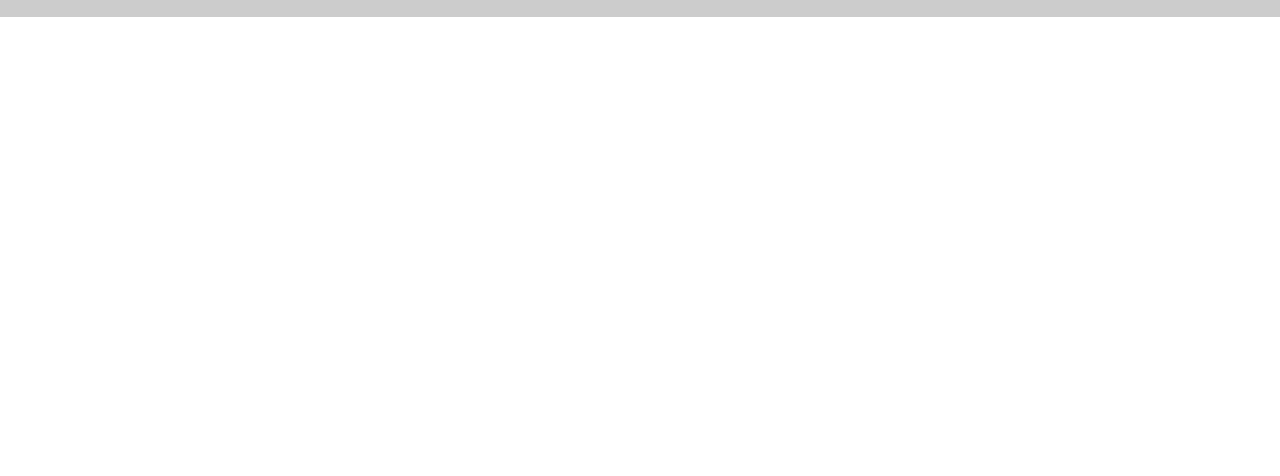
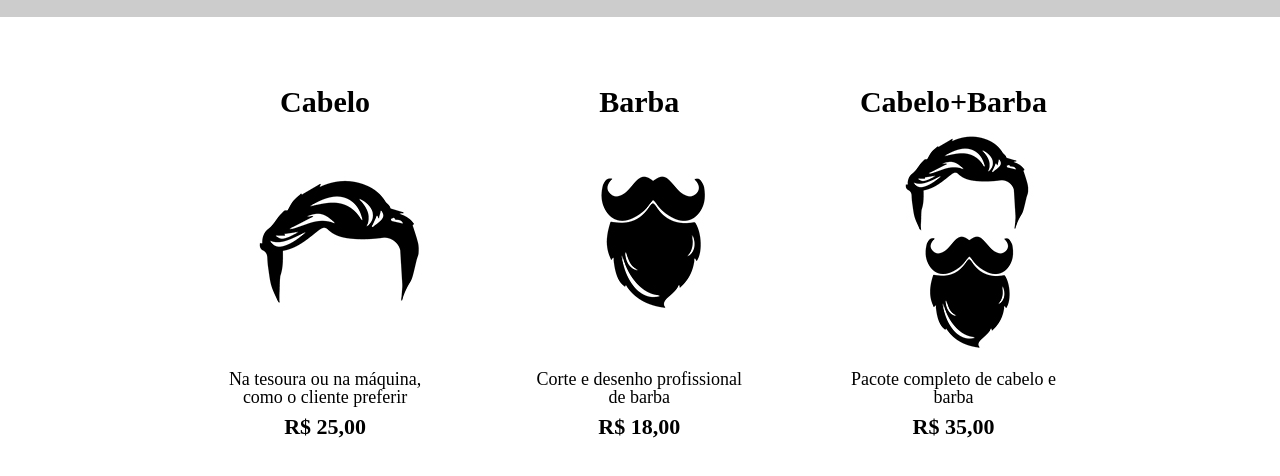
Before and after one commit to Gabrielgaia99/barbearia_alura, a plain HTML site: page produtos.html in a window 1280 px wide. Shown: the part 276-752 px from the top of the page. Drawn offline with Linux system fonts and the light colour scheme.

Commit message:
cursopart2

```diff
--- a/produtos.css
+++ b/produtos.css
@@ -32,3 +32,34 @@ nav {
 
 
 }
+.produtos li {
+    display: inline-block; /* deixar um do lado do outro */
+    text-align: center;
+    width: 30%; /* Largura */
+    vertical-align: top;
+    margin: 0 1.5%; /* Espaçamento externo */
+    padding: 20px 30px;
+    box-sizing: border-box;
+
+}
+
+.produtos {
+    width: 940px;
+    margin: 0 auto;
+    padding: 50px 0; /* Espaçamento interno */
+}
+
+.produtos h2 {
+    font-size: 30px;
+    font-weight: bold; /* negrito */
+}
+
+.produto-preco {
+    font-size: 22px;
+    font-weight: bold;
+    margin-top: 10px;
+}
+
+.produto-descricao {
+    font-size: 18px;
+}
--- a/produtos.html
+++ b/produtos.html
@@ -20,7 +20,7 @@
                         <ul >
                             <li><a href="index.html">Home</a></li>
                             <li><a href="produtos.html">Produtos</a></li>
-                            <li><a href="http://google.com.br">Contato</a></li>
+                            <li><a href=" ">Contato</a></li>
 
 
                         </ul>
@@ -34,6 +34,42 @@
         </header>
         <!--id #NOME, CLASS .NOME-->
 
+        <main>
+            <ul class="produtos">
+                    <li>
+                        <h2>Cabelo</h2>
+                        <img src="imgprodutos/cabelo.jpg" alt="cabelo.jpg">
+                        <p class="produto-descricao">Na tesoura ou na máquina, como o cliente preferir</p>
+                        <p class="produto-preco">R$ 25,00</p>
+
+                    </li>
+                    <li>
+                        <h2>Barba</h2>
+                        <img src="imgprodutos/barba.jpg" alt="barba.jpg">
+                        <p class="produto-descricao">Corte e desenho profissional de barba</p>
+                        <p class="produto-preco">R$ 18,00</p>
+
+                    </li>
+                    <li>
+                        <h2>Cabelo+Barba</h2>
+                        <img src="imgprodutos/cabelo+barba.jpg" alt="cabelo+barba.jpg">
+                        <p class="produto-descricao">Pacote completo de cabelo e barba</p>
+                        <p class="produto-preco">R$ 35,00</p>
+
+
+
+
+
+                    </li>
+
+
+
+
+            </ul>
+
+
+        </main>
+
 
 
 
```
